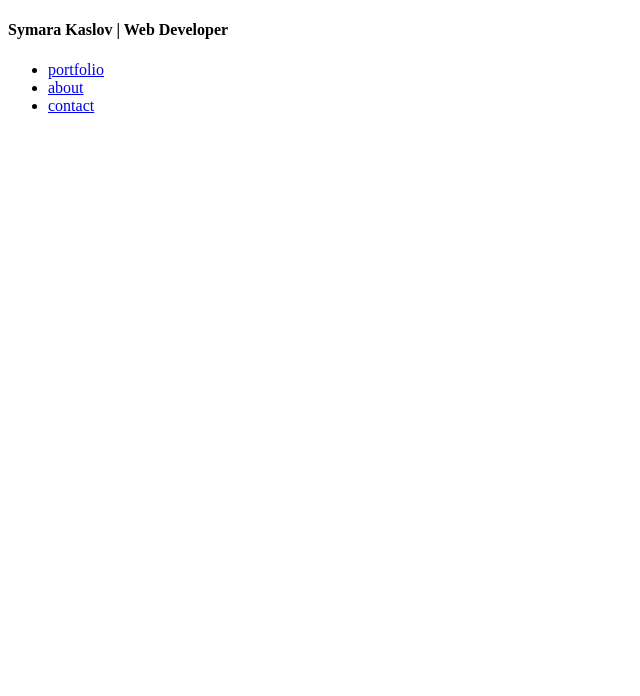
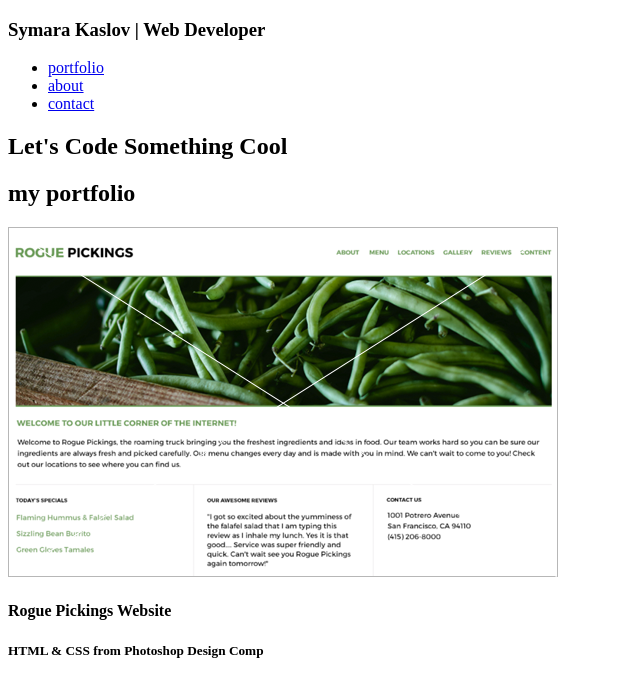
Before and after one commit to SymaraKaslov/skillcrush-milestone-project, a plain HTML site: page index.html in a window 1280 px wide. Shown: the whole page, without its empty margins (0-640 px from the left). Drawn offline with Linux system fonts and the light colour scheme.

Commit message:
working on structural tags, adding images and text

```diff
--- a/index.html
+++ b/index.html
@@ -10,7 +10,7 @@
 		<header>
 			<div class="full-width">
 				<div class="half-width">
-					<h4> Symara Kaslov | Web Developer </h4>
+					<h3> Symara Kaslov | Web Developer </h3>
 				</div>
 				<div class="half-width">
 					<nav>
@@ -26,10 +26,23 @@
 
 		<main>
 
+			<section id="hero">
+				<div class="full-width">
+					<h1>Let's Code Something Cool</h1>
+				</div>
+			</section>
+
 			<section id="portfolio">
 				<div class="full-width">
-					<div class="half-width"></div>
-					<div class="half-width"></div>
+					<h2>my portfolio</h2>
+					<div class="half-width">
+						<img src="img/rogue-thumbnail.png">
+						<h4>Rogue Pickings Website</h4>
+						<h5>HTML & CSS from Photoshop Design Comp</h5>
+					</div>
+					<div class="half-width">
+
+					</div>
 				</div>
 			</section>
 
```
